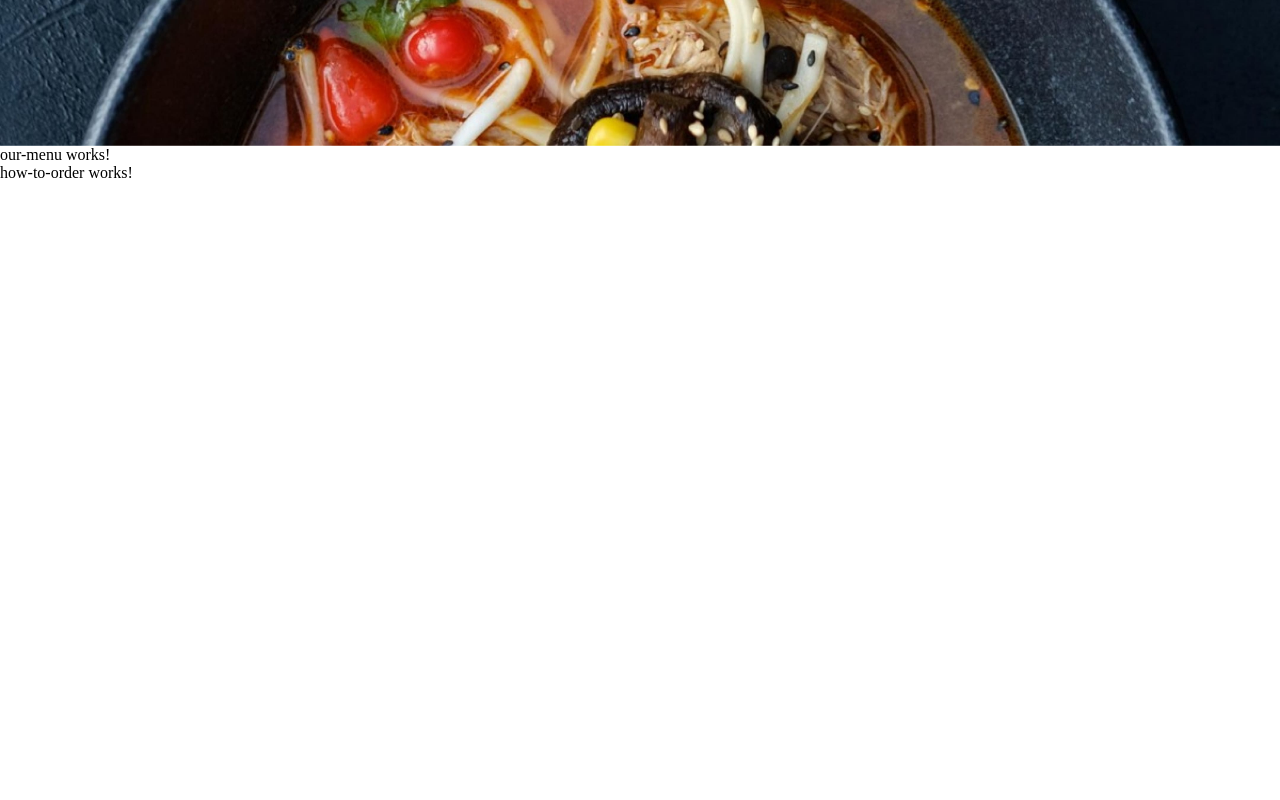
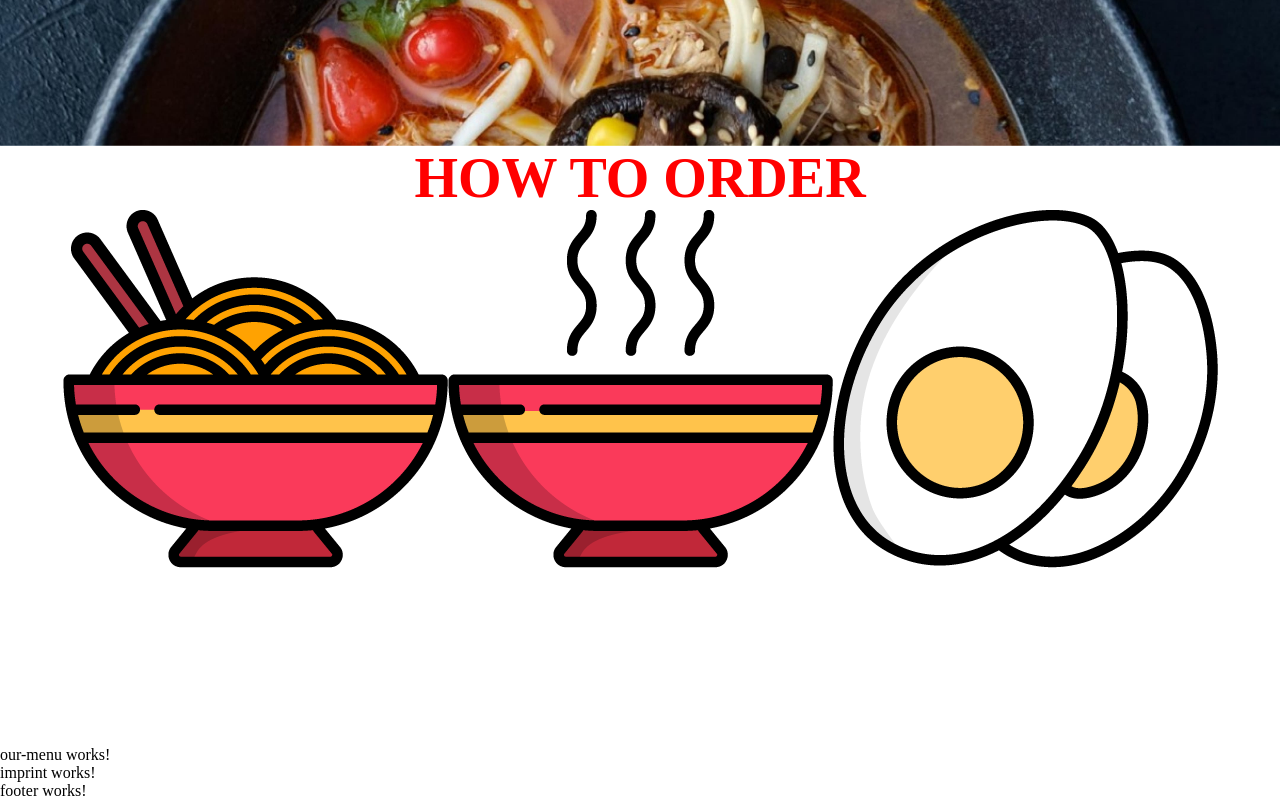
Before and after one commit to PascalNehlsen/Angular-Demo, an Angular app: page / in a window 1280 px wide. Shown: the part 654-1454 px from the top of the page. Before the commit the page ends 836 px from the top, so only its background shows below. Built offline with nearby package versions, Linux system fonts and the light colour scheme.

Commit message:
added hto structure

```diff
--- a/angular.json
+++ b/angular.json
@@ -97,5 +97,8 @@
         }
       }
     }
+  },
+  "cli": {
+    "analytics": false
   }
 }
--- a/src/app/app.component.html
+++ b/src/app/app.component.html
@@ -1,2 +1,4 @@
 <app-main-content></app-main-content>
+<app-imprint></app-imprint>
+<app-footer></app-footer>
 <router-outlet />
--- a/src/app/main-content/how-to-order/how-to-order.component.html
+++ b/src/app/main-content/how-to-order/how-to-order.component.html
@@ -1 +1,23 @@
-<p>how-to-order works!</p>
+<div class="hto-container">
+  <h3>HOW TO ORDER</h3>
+  <div class="description-container">
+    <div>
+      <img
+        src="./../../../assets/img/2_section_how_to_order/PNG/noodle.png"
+        alt=""
+      />
+    </div>
+    <div>
+      <img
+        src="./../../../assets/img/2_section_how_to_order/PNG/broth.png"
+        alt=""
+      />
+    </div>
+    <div>
+      <img
+        src="./../../../assets/img/2_section_how_to_order/PNG/egg.png"
+        alt=""
+      />
+    </div>
+  </div>
+</div>
--- a/src/app/main-content/how-to-order/how-to-order.component.scss
+++ b/src/app/main-content/how-to-order/how-to-order.component.scss
@@ -0,0 +1,13 @@
+.hto-container {
+  height: 600px;
+  display: flex;
+  flex-direction: column;
+  align-items: center;
+}
+
+.description-container {
+  display: flex;
+  > img {
+    height: 50px;
+  }
+}
--- a/src/app/main-content/main-content.component.html
+++ b/src/app/main-content/main-content.component.html
@@ -1,5 +1,5 @@
 <app-landingPage></app-landingPage>
 
+<app-how-to-order></app-how-to-order>
+
 <app-our-menu></app-our-menu>
-
-<app-how-to-order></app-how-to-order>
--- a/src/styles.scss
+++ b/src/styles.scss
@@ -7,6 +7,11 @@
 
 .fontRaleway {
   font-family: "Raleway";
+}
+
+h3 {
+  color: red;
+  font-size: 56px;
 }
 
 /* raleway-regular - latin */
```
Also changed, not shown: src/app/app.component.ts (+8 -1 lines).
